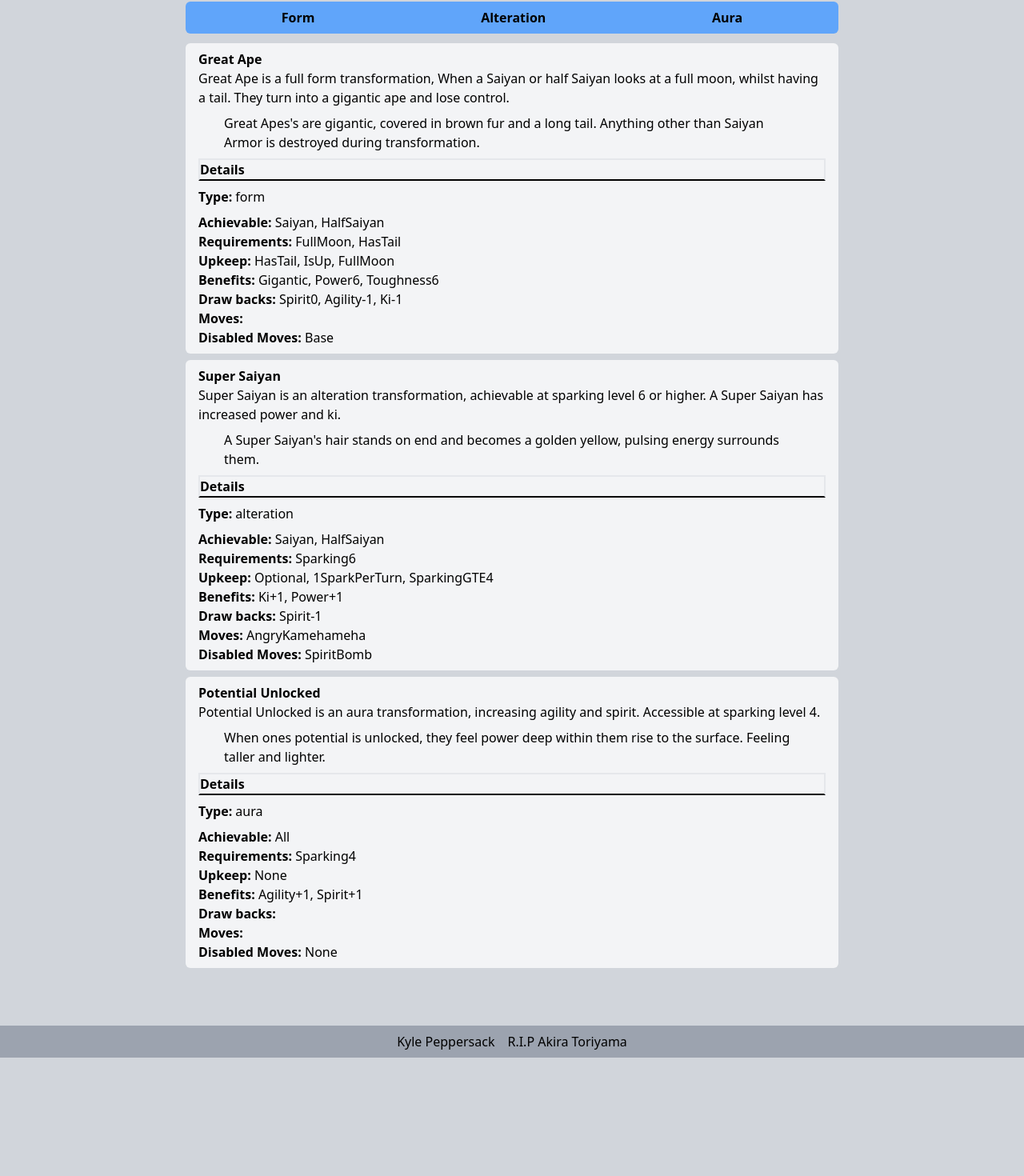
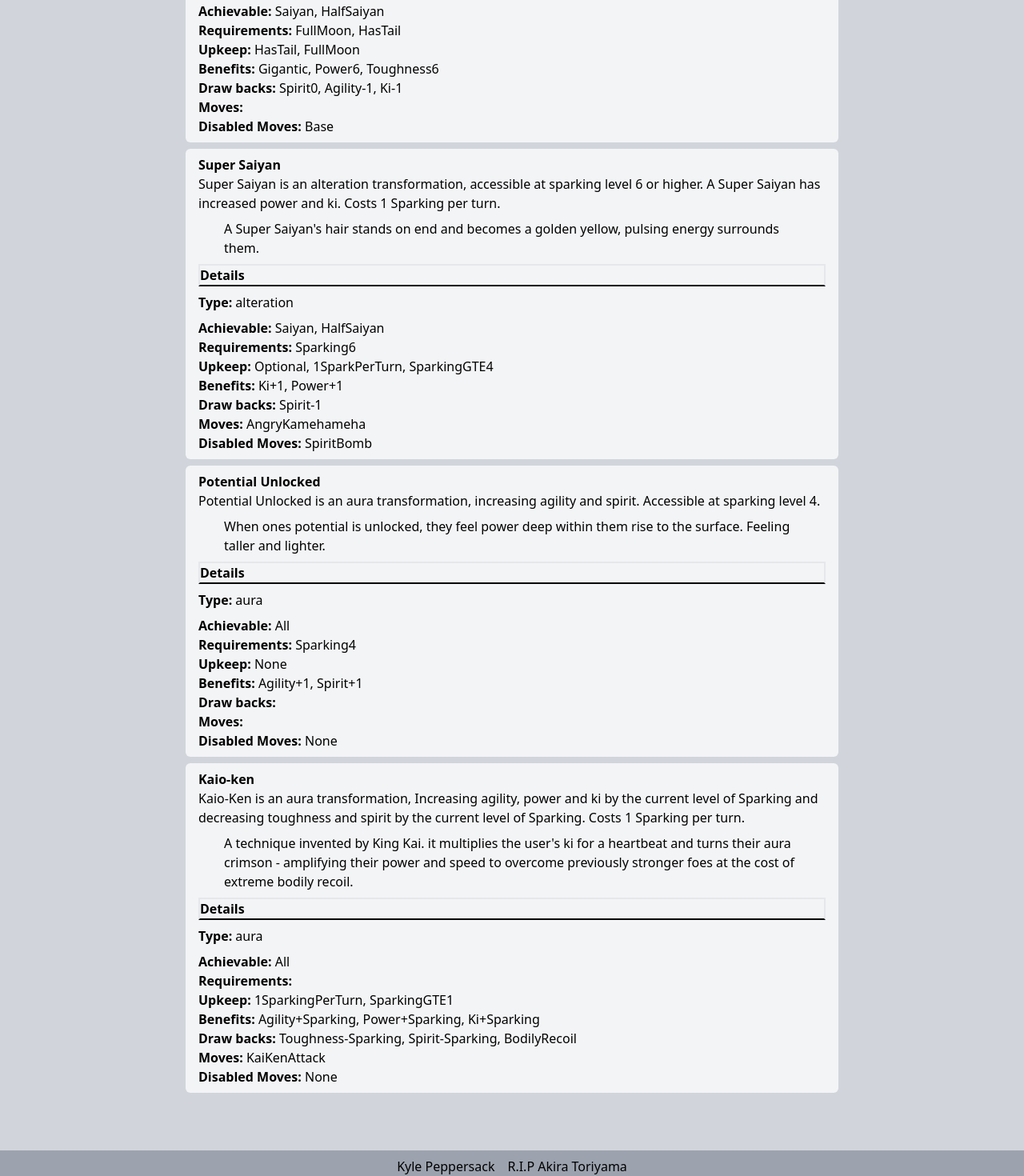
Before and after one commit to KylePep/ddbwiki, a Next.js app: page /forms in a window 1280 px wide. Shown: the part 558-2028 px from the top of the page at 80% size. Before the commit the page ends 1880 px from the top, so only its background shows below. Built offline with nearby package versions, Linux system fonts and the light colour scheme.

Commit message:
adjusted form page content, added data to Form_Types

```diff
--- a/app/forms/page.tsx
+++ b/app/forms/page.tsx
@@ -12,7 +12,7 @@ export default function formPage() {
       <div className='bg-white rounded p-4 mb-3'>
         <h1>Transformations are a change to a characters state that is reflected in the changing of stats or the manifestation of passive or active abilities</h1>
         <div>Transformations can be an aura, the alteration of a physical characteristic or a full body change</div>
-        <h2 className='font-bold'>Auras</h2>
+        {/* <h2 className='font-bold'>Auras</h2>
         <p>potential unlocked</p>
         <p>Mostly consist of a slight boost in power at the cost of being slightly more taxing on a stat or resource</p>
         <h2 className='font-bold'>Alterations</h2>
@@ -20,7 +20,7 @@ export default function formPage() {
         <p>Alterations are in the middle, giving a more powerful temporary boost while being maintained by a resource</p>
         <h2 className='font-bold'>Forms</h2>
         <p>Great Ape</p>
-        <p>Forms are at the high end. These changes have the most risk for reward, if the user {`can't`} keep up with the demand for a resource, exhaustion can set in fast and leave the user vulnerable.</p>
+        <p>Forms are at the high end. These changes have the most risk for reward, if the user {`can't`} keep up with the demand for a resource, exhaustion can set in fast and leave the user vulnerable.</p> */}
       </div>
       <FilterList LIST_TYPE={FORM_TYPES} list={list} setList={setList} categoryFilterArr={["type.form", "type.alteration", "type.aura"]} />
       <div>
--- a/shared/constants/data.json
+++ b/shared/constants/data.json
@@ -114,7 +114,7 @@
       "type": "form",
       "useable": ["saiyan", "halfSaiyan"],
       "reqParams": ["fullMoon", "hasTail"],
-      "upkeep": ["hasTail", "isUp", "fullMoon"],
+      "upkeep": ["hasTail", "fullMoon"],
       "positives": ["gigantic","power6", "toughness6"],
       "negatives": ["spirit0", "agility-1", "ki-1"],
       "moves": [],
@@ -134,7 +134,7 @@
       "negatives": ["spirit-1"],
       "moves": ["angryKamehameha"],
       "moveBlacklist": ["spiritBomb"],
-      "description": "Super Saiyan is an alteration transformation, achievable at sparking level 6 or higher. A Super Saiyan has increased power and ki.",
+      "description": "Super Saiyan is an alteration transformation, accessible at sparking level 6 or higher. A Super Saiyan has increased power and ki. Costs 1 Sparking per turn.",
       "extraDescription": "A Super Saiyan's hair stands on end and becomes a golden yellow, pulsing energy surrounds them."
     },
     {
@@ -151,6 +151,21 @@
       "moveBlacklist": ["none"],
       "description": "Potential Unlocked is an aura transformation, increasing agility and spirit. Accessible at sparking level 4.",
       "extraDescription": "When ones potential is unlocked, they feel power deep within them rise to the surface. Feeling taller and lighter."
+    },
+    {
+      "id": 4,
+      "name": "kaioKen",
+      "displayName": "Kaio-ken",
+      "type": "aura",
+      "useable": ["all"],
+      "reqParams": [],
+      "upkeep": ["1SparkingPerTurn", "sparkingGTE1"],
+      "positives": ["agility+Sparking", "power+Sparking", "ki+Sparking"],
+      "negatives": ["toughness-Sparking", "spirit-Sparking", "bodilyRecoil"],
+      "moves": ["kaiKenAttack"],
+      "moveBlacklist": ["none"],
+      "description": "Kaio-Ken is an aura transformation, Increasing agility, power and ki by the current level of Sparking and decreasing toughness and spirit by the current level of Sparking. Costs 1 Sparking per turn.",
+      "extraDescription": "A technique invented by King Kai. it multiplies the user's ki for a heartbeat and turns their aura crimson - amplifying their power and speed to overcome previously stronger foes at the cost of extreme bodily recoil."
     }
   ]
 }
```
